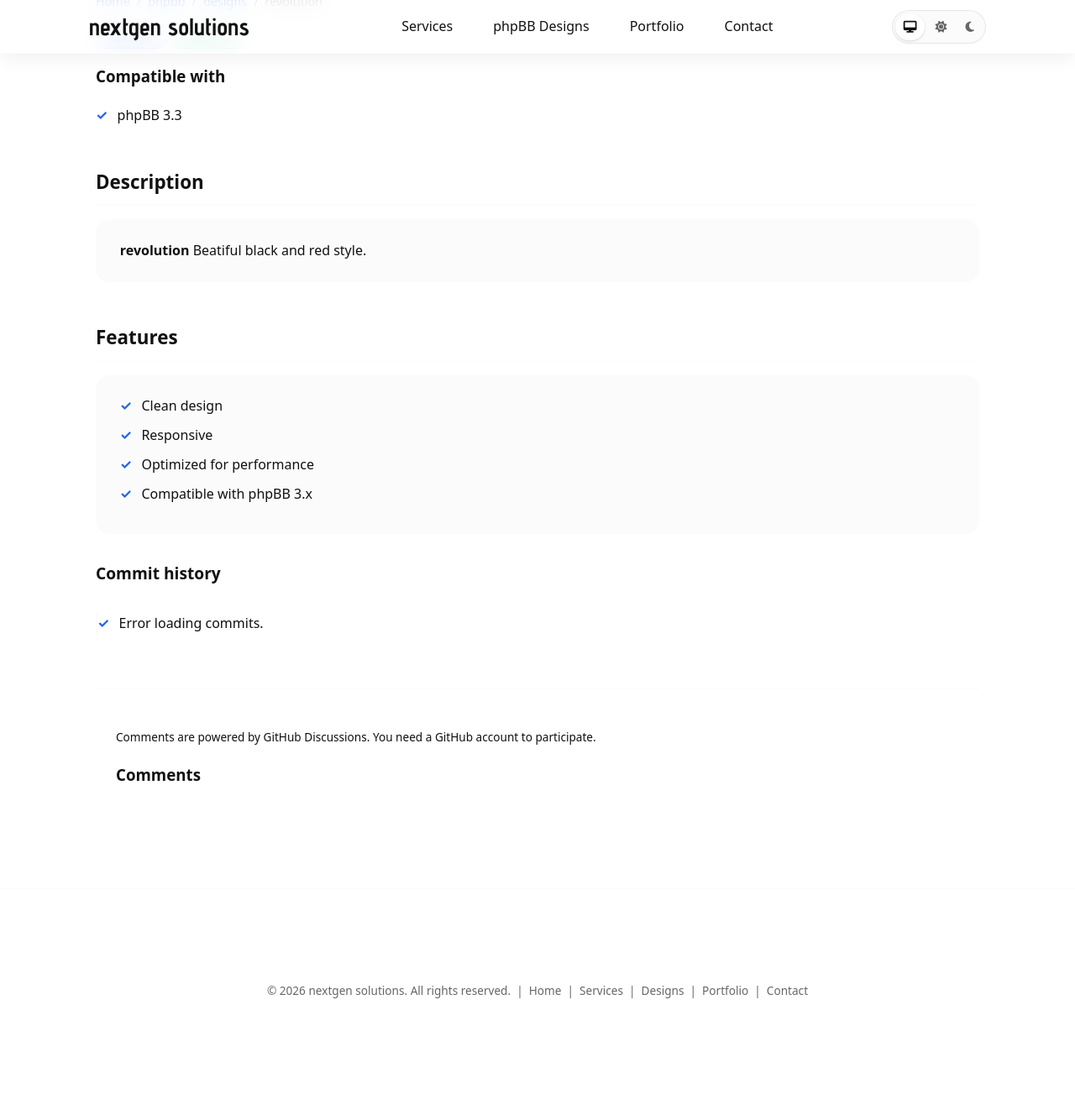
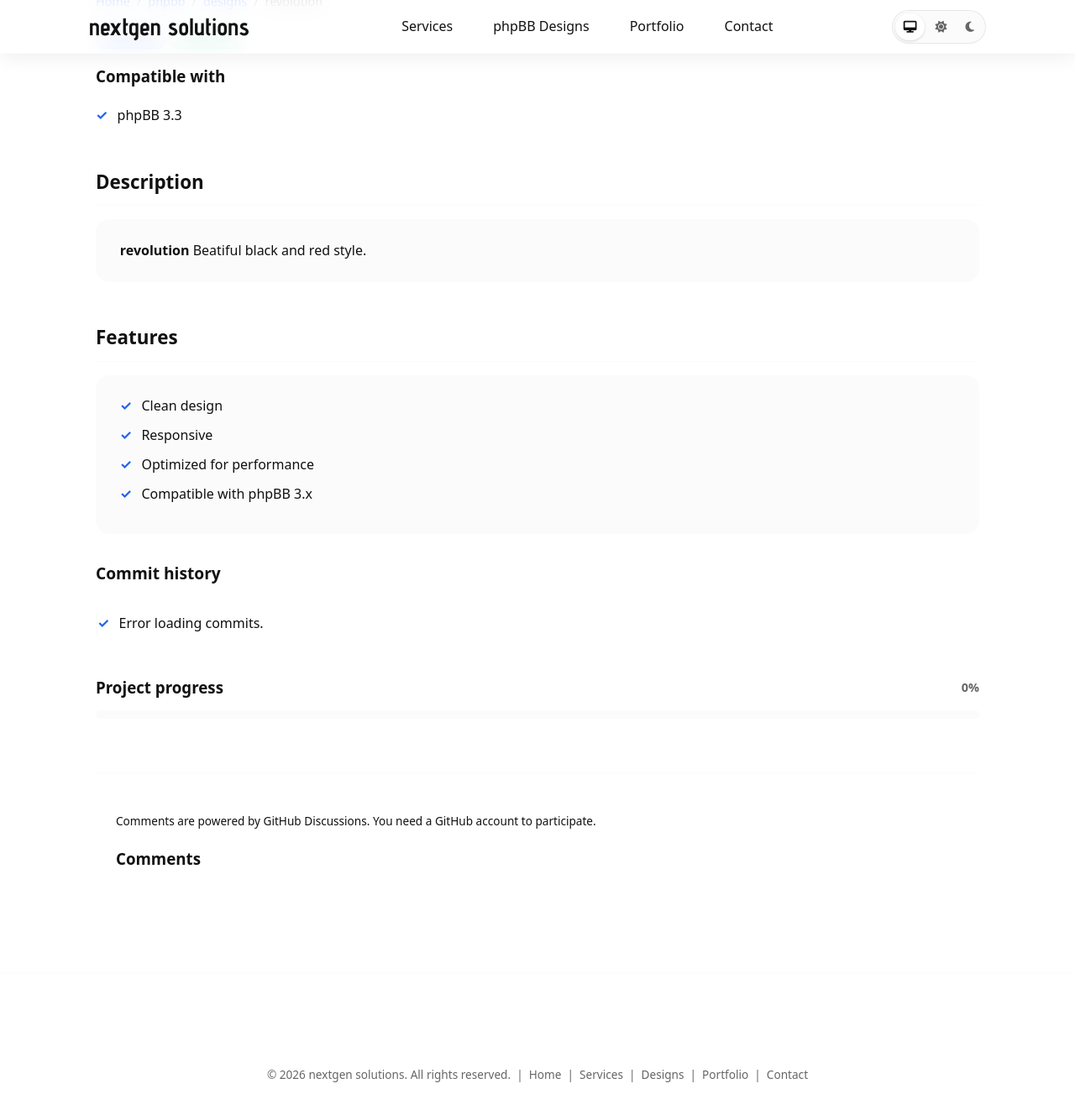
Before and after one commit to nextgen-solutions-gt/nextgen-solutions-gt.github.io, a Jekyll site: the page built from _designs/revolution.md, in a window 1280 px wide and 1400 px high, scrolled down 712 px. Shown: the top 1328 px of the window at 84% size. Built offline with Jekyll 4.4.1, drawn with Linux system fonts in a browser that asks for light colours; comment, search, counter and statistics services are not loaded; before the commit the page ends 2012 px from its top, so only the background shows below that.

Commit message:
Added milestone progress

```diff
--- a/_layouts/design.html
+++ b/_layouts/design.html
@@ -25,6 +25,26 @@
   <h3>Commit history</h3>
   <ul class="commit-list"></ul>
 </section>
+<section
+  class="design-milestones"
+  data-repo="{{ page.repo }}"
+  data-milestone="we_univerval 3.0"
+>
+<div class="milestone-head">
+  <h3>Project progress</h3>
+  <span class="milestone-percent">0%</span>
+</div>
+
+<div class="progress-bar">
+  <div class="progress-fill"></div>
+</div>
+
+<p class="milestone-updated" hidden>
+  Last updated: <span></span>
+</p>
+
+<ul class="milestone-list"></ul>
+</section>
 <section class="comments container">
 <p class="comments-hint">
   Comments are powered by GitHub Discussions.
--- a/assets/css/style.css
+++ b/assets/css/style.css
@@ -66,12 +66,10 @@
 
 .header-inner {
   height: 100%;
-  min-height: unset;
   display: flex;
   align-items: center;
   justify-content: space-between;
 
-  min-height: 56px;   /* más compacto */
   padding: 0 1rem;
 }
 
@@ -1557,3 +1555,86 @@
     min-width: 120px;
   }
 }
+
+.design-milestones {
+  margin: 3rem 0 3.5rem;
+}
+
+.milestone-head {
+  display: flex;
+  justify-content: space-between;
+  align-items: center;
+  margin-bottom: 0.75rem;
+}
+
+.milestone-head h3 {
+  margin: 0;
+}
+
+.milestone-percent {
+  font-size: 0.9rem;
+  font-weight: 600;
+  color: var(--muted);
+}
+
+/* Barra */
+.progress-bar {
+  height: 10px;
+  background: var(--border);
+  border-radius: 999px;
+  overflow: hidden;
+  margin-bottom: 1.2rem;
+}
+
+.progress-fill {
+  height: 100%;
+  width: 0%;
+  background: linear-gradient(
+    135deg,
+    var(--accent),
+    var(--primary)
+  );
+  border-radius: inherit;
+  transition: width 0.6s ease;
+}
+
+/* Lista */
+.milestone-list {
+  list-style: none;
+  padding: 0;
+  margin: 0;
+}
+
+.milestone-list li {
+  display: flex;
+  align-items: center;
+  gap: 0.6rem;
+  font-size: 0.95rem;
+  color: var(--muted);
+  margin-bottom: 0.5rem;
+}
+
+.milestone-list li::before {
+  content: "○";
+  font-size: 0.85rem;
+}
+
+.milestone-list li.done {
+  color: var(--text);
+  font-weight: 500;
+}
+
+.milestone-list li.done::before {
+  content: "✓";
+  color: var(--primary);
+}
+
+.design-milestones[data-status="completed"] .progress-fill {
+  background: linear-gradient(135deg, #22c55e, #16a34a);
+}
+
+.milestone-updated {
+  margin-bottom: 1rem;
+  font-size: 0.8rem;
+  color: var(--muted);
+}
--- a/assets/js/main.js
+++ b/assets/js/main.js
@@ -248,3 +248,85 @@
 
   showTestimonial(0);
 });
+
+document.addEventListener('DOMContentLoaded', async () => {
+  const el = document.querySelector('.design-milestones');
+  if (!el) return;
+
+  const repo = el.dataset.repo;
+  const milestoneTitle = el.dataset.milestone;
+
+  try {
+    // 1️⃣ Milestones (todos)
+    const res = await fetch(
+      `https://api.github.com/repos/${repo}/milestones?state=all`
+    );
+    if (!res.ok) return;
+
+    const milestones = await res.json();
+    const milestone = milestones.find(
+      m => m.title.trim() === milestoneTitle.trim()
+    );
+    if (!milestone) return;
+
+    // 2️⃣ Progreso
+    const total = milestone.open_issues + milestone.closed_issues;
+    const percent = total
+      ? Math.round((milestone.closed_issues / total) * 100)
+      : 0;
+
+    const fill = el.querySelector('.progress-fill');
+    if (fill) fill.style.width = percent + '%';
+
+    const label = el.querySelector('.milestone-percent');
+    if (label) label.textContent = percent + '%';
+
+    if (percent === 100) {
+      el.dataset.status = 'completed';
+    }
+
+    // 3️⃣ Issues del milestone
+    const issuesRes = await fetch(
+      `https://api.github.com/repos/${repo}/issues?milestone=${milestone.number}&state=all`
+    );
+    if (!issuesRes.ok) return;
+
+    let issues = await issuesRes.json();
+
+    // ❗ Excluir Pull Requests
+    issues = issues.filter(issue => !issue.pull_request);
+
+    const list = el.querySelector('.milestone-list');
+    if (list) list.innerHTML = '';
+
+    // 4️⃣ Última actualización
+    const closedIssues = issues
+      .filter(i => i.state === 'closed' && i.closed_at)
+      .sort((a, b) => new Date(b.closed_at) - new Date(a.closed_at));
+
+    if (closedIssues.length) {
+      const updatedEl = el.querySelector('.milestone-updated');
+      if (updatedEl) {
+        const date = new Date(closedIssues[0].closed_at);
+        updatedEl.querySelector('span').textContent =
+          date.toLocaleDateString('en-US', {
+            year: 'numeric',
+            month: 'short',
+            day: 'numeric'
+          });
+        updatedEl.hidden = false;
+      }
+    }
+
+    // 5️⃣ Render lista
+    issues.forEach(issue => {
+      const li = document.createElement('li');
+      li.className = issue.state === 'closed' ? 'done' : '';
+      li.textContent = issue.title;
+      list?.appendChild(li);
+    });
+
+  } catch (err) {
+    console.error('Error cargando milestones:', err);
+  }
+});
```
